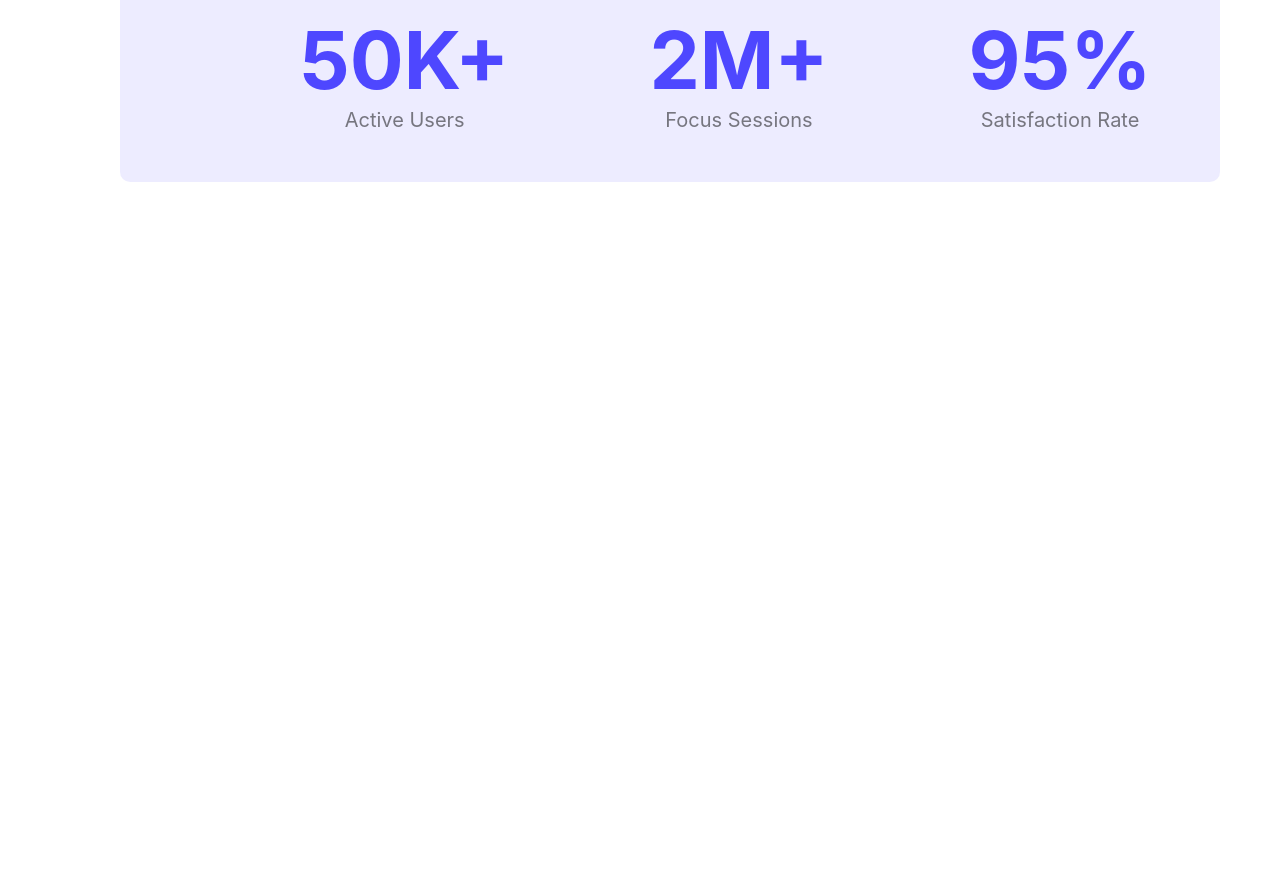
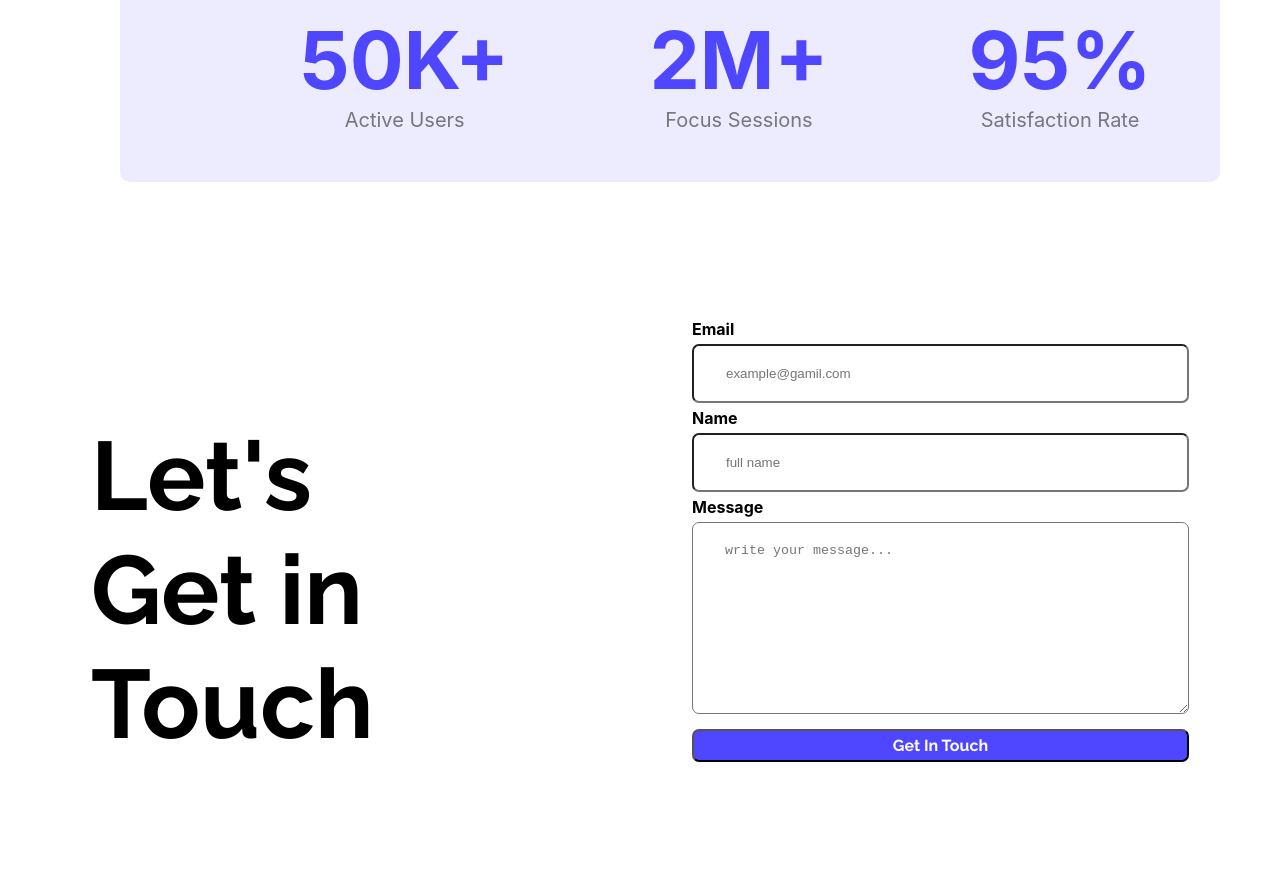
Before and after one commit to nahian-cse-nubtk/career-ass-01, a plain HTML site: page index.html in a window 1280 px wide. Shown: the part 1328-2218 px from the top of the page. Before the commit the page ends 1647 px from the top, so only its background shows below. Drawn offline with Linux system fonts and the light colour scheme.

Commit message:
get in touch section added

```diff
--- a/css/style.css
+++ b/css/style.css
@@ -3,9 +3,9 @@
     padding: 0;
 
 }
-body{
+/* body{
     color: rgba(214, 221, 237, 1);
-}
+} */
 
 header{
     background-image: url(../assets/Hero-bg.png);
@@ -72,6 +72,7 @@ nav ul{
 .imag-01{
     width: 403px;
     height: 328px;
+    border-radius: 30px;
 
 }
 
@@ -130,3 +131,44 @@ nav ul{
     margin-bottom: 137px;
     background-color: rgba(78, 71, 255, 0.1);
 }
+
+.lab{
+    font-size: 16px;
+    color: rgba(0, 0, 0, 1);
+}
+.touch{
+    font-size: 97px;
+    color: rgba(0, 0, 0, 1);
+    padding-right: 233px;
+    padding-top: 100px;
+    padding-bottom: 129px;
+}
+.form{
+    border-radius: 7px;
+    background-color: rgba(255, 255, 255, 1);
+    padding: 20px 32px 20px 32px;
+    margin-top: 5px;
+    margin-bottom: 5px;
+}
+.form-body{
+    width: 497px;
+    height: 497px;
+    display: flex;
+    flex-direction: column;
+
+}
+
+.bttnn{
+    color: rgba(255, 255, 255, 1);
+    font-size: 16px;
+    background-color:#4E47FF;
+    padding-top: 5px;
+    padding-bottom: 5px;
+    margin-top: 10px;
+    border-radius: 7px;
+}
+.msec{
+    display: flex;
+    margin-left: 91px;
+    margin-right: 91px;
+}
--- a/index.html
+++ b/index.html
@@ -57,6 +57,24 @@
             </div>
         </section>
 
+        <section>
+            <div class="msec">
+                <div class="raleway-font touch">Let's Get in Touch</div>
+
+                <div>
+                    <form action="" class="form-body">
+                        <label for="email" class="inter-produc lab">Email</label>
+                        <input type="email" name="" id="email" placeholder="example@gamil.com" class="form">
+                        <label for="Name" class="inter-produc lab">Name</label>
+                        <input type="text" name="" id="Name" placeholder="full name" class="form">
+                        <label for="message" class="inter-produc lab">Message</label>
+                        <textarea name="" id="message" cols="30" rows="10" placeholder="write your message..." class="form"></textarea>
+                        <input type="button" value="Get In Touch" class="raleway-font bttnn">
+                    </form>
+                </div>
+            </div>
+        </section>
+
     </main>
     <footer>
 
```
